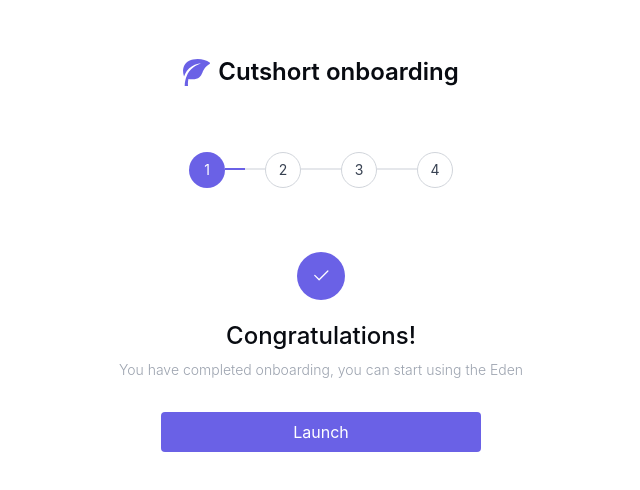
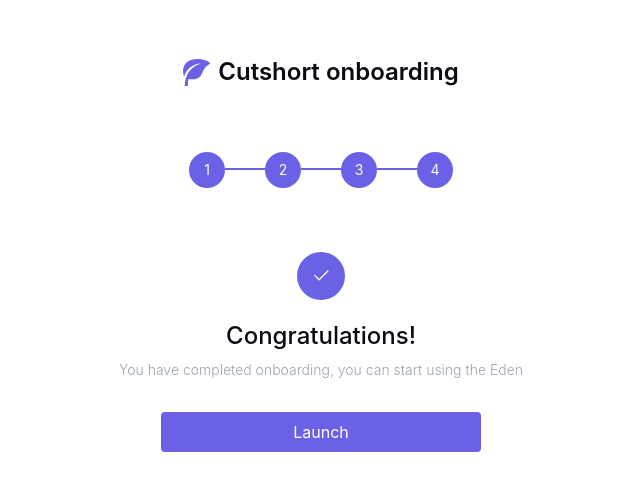
Before and after one commit to Horlawhumy-dev/cutshort-onboarding, a React (Create React App) app: page /complete in a window 1280 px wide. Shown: the top 490 px of the page, without its empty margins (319-959 px from the left). Built offline with nearby package versions, Linux system fonts and the light colour scheme.

Commit message:
Update Number and ProgressLine

```diff
--- a/src/components/header.jsx
+++ b/src/components/header.jsx
@@ -3,29 +3,54 @@
 import { ImLeaf } from "react-icons/im";
 import ProgressLine from "./progressLine";
 
-function Header() {
+function Header({ pathName }) {
   return (
     <div className="mt-12 lg:mt-14">
       <div className="flex items-center justify-center gap-2">
         <ImLeaf className="text-base-purple" size={27} />
-        <p className="text-2xl font-semibold text-text-black">Cutshort onboarding</p>
+        <p className="text-2xl font-semibold text-text-black">
+          Cutshort onboarding
+        </p>
       </div>
       <div className="">
         <div className="mt-10 lg:mt-16 flex justify-center gap-5 lg:gap-10">
           <div className="relative">
             <Number number={1} active={true} />
-            <ProgressLine active={true} />
+            <ProgressLine
+              active={true}
+              complete={pathName !== "/" ? true : false}
+            />
           </div>
           <div className="relative">
-            <Number number={2} active={false} />
-            <ProgressLine active={false} />
+            <Number number={2} active={pathName !== "/" ? true : false} />
+            <ProgressLine
+              active={pathName !== "/" ? true : false}
+              complete={
+                pathName === "/howtouse" || pathName === "/complete"
+                  ? true
+                  : false
+              }
+            />
           </div>
           <div className="relative">
-            <Number number={3} active={false} />
-            <ProgressLine active={false} />
+            <Number
+              number={3}
+              active={
+                pathName !== "/" && pathName !== "/workspace" ? true : false
+              }
+            />
+            <ProgressLine
+              active={
+                pathName !== "/" && pathName !== "/workspace" ? true : false
+              }
+              complete={pathName === "/complete" ? true : false}
+            />
           </div>
           <div className="relative">
-            <Number number={4} active={false} />
+            <Number
+              number={4}
+              active={pathName === "/complete" ? true : false}
+            />
           </div>
         </div>
       </div>
```
